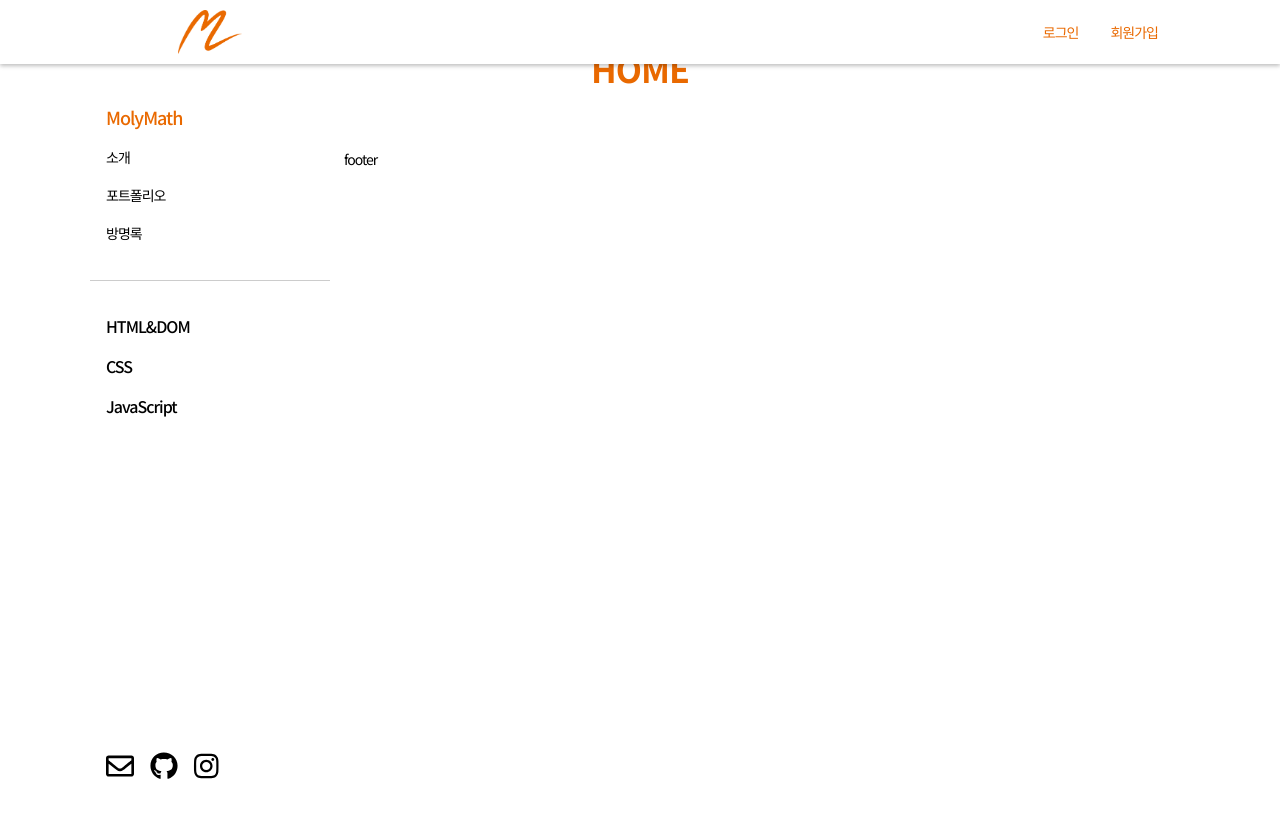
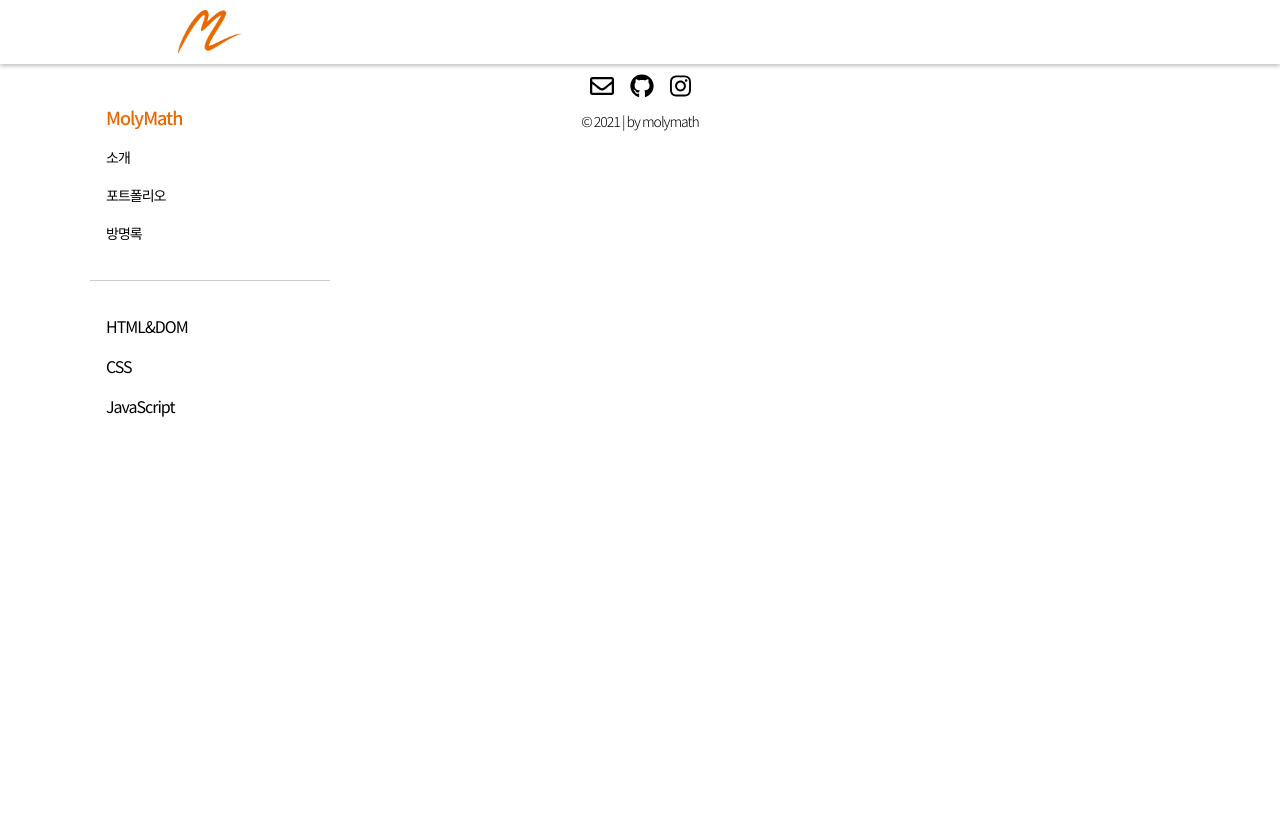
Before and after one commit to wdudtlrw78/devlog, a Next.js app in the folder prepare/front/: page / in a window 1280 px wide. Shown: the top 818 px of the page. Built offline with nearby package versions, Linux system fonts and the light colour scheme.

Commit message:
Remove: login, signup page

```diff
--- a/prepare/front/components/AppLayout/index.jsx
+++ b/prepare/front/components/AppLayout/index.jsx
@@ -9,10 +9,7 @@ import { faEnvelope } from '@fortawesome/free-regular-svg-icons';
 import {
   Section,
   HeaderLeftColumn,
-  LogInButton,
   NavContainer,
-  HeaderRightColumn,
-  SignUpButton,
   ToggleMenuButton,
   Footer,
   MainContainer,
@@ -28,6 +25,8 @@ import {
 const AppLayout = ({ children }) => {
   const [showNavMenu, setShowNavMenu] = useState(false);
   const [showBackground, setShowBackground] = useState(false);
+
+  const today = new Date();
 
   const toggleNavMenu = useCallback(() => {
     setShowNavMenu((prev) => !prev);
@@ -71,47 +70,35 @@ const AppLayout = ({ children }) => {
               <FontAwesomeIcon className="menu-button" icon={faBars} size="2x" />
             </ToggleMenuButton>
             <HeaderLeftColumn>
-              <Link href="/">
+              <Link href="/" prefetch={false}>
                 <a>
                   <Image src="/logo.png" alt="MolyMath" width={64} height={44} />
                 </a>
               </Link>
             </HeaderLeftColumn>
-            <HeaderRightColumn>
-              <LogInButton>
-                <Link href="/login">
-                  <a>로그인</a>
-                </Link>
-              </LogInButton>
-              <SignUpButton>
-                <Link href="/signup">
-                  <a>회원가입</a>
-                </Link>
-              </SignUpButton>
-            </HeaderRightColumn>
           </Container>
         </Header>
         {showNavMenu && (
           <>
             <NavContainer show={showNavMenu}>
               <TopContainer>
-                <li>
-                  <Link href="/">
+                <li header>
+                  <Link href="/" prefetch={false}>
                     <a>MolyMath</a>
                   </Link>
                 </li>
                 <li>
-                  <Link href="/profile">
+                  <Link href="/profile" prefetch={false}>
                     <a>소개</a>
                   </Link>
                 </li>
                 <li>
-                  <Link href="/portfolio">
+                  <Link href="/portfolio" prefetch={false}>
                     <a>포트폴리오</a>
                   </Link>
                 </li>
                 <li>
-                  <Link href="/guestbook">
+                  <Link href="/guestbook" prefetch={false}>
                     <a>방명록</a>
                   </Link>
                 </li>
@@ -119,39 +106,21 @@ const AppLayout = ({ children }) => {
               <CenterLine />
               <BottomContainer>
                 <li>
-                  <Link href="/category/[navMenu]" as="/category/HTML&DOM">
+                  <Link href="/category/[navMenu]" as="/category/HTML&DOM" prefetch={false}>
                     <a>HTML&DOM</a>
                   </Link>
                 </li>
                 <li>
-                  <Link href="/category/[navMenu]" as="/category/CSS">
+                  <Link href="/category/[navMenu]" as="/category/CSS" prefetch={false}>
                     <a>CSS</a>
                   </Link>
                 </li>
                 <li>
-                  <Link href="/category/[navMenu]" as="/category/JavaScript">
+                  <Link href="/category/[navMenu]" as="/category/JavaScript" prefetch={false}>
                     <a>JavaScript</a>
                   </Link>
                 </li>
               </BottomContainer>
-              <SNS>
-                <Link href="mailto:wdudtlrw78@gmail.com">
-                  <a>
-                    <FontAwesomeIcon className="instagram" icon={faEnvelope} size="2x" />
-                  </a>
-                </Link>
-                <Link href="https://github.com/wdudtlrw78">
-                  <a target="_blank" rel="noreferrer noopener">
-                    <FontAwesomeIcon className="github" icon={faGithub} size="2x" />
-                  </a>
-                </Link>
-
-                <Link href="https://www.instagram.com/mosik_2">
-                  <a target="_blank" rel="noreferrer noopener">
-                    <FontAwesomeIcon className="instagram" icon={faInstagram} size="2x" />
-                  </a>
-                </Link>
-              </SNS>
             </NavContainer>
           </>
         )}
@@ -159,7 +128,27 @@ const AppLayout = ({ children }) => {
 
         <MainContainer>{children}</MainContainer>
 
-        <Footer>footer</Footer>
+        <Footer>
+          <SNS>
+            <Link href="mailto:wdudtlrw78@gmail.com" prefetch={false}>
+              <a>
+                <FontAwesomeIcon className="instagram" icon={faEnvelope} size="lg" />
+              </a>
+            </Link>
+            <Link href="https://github.com/wdudtlrw78" prefetch={false}>
+              <a target="_blank" rel="noreferrer noopener">
+                <FontAwesomeIcon className="github" icon={faGithub} size="lg" />
+              </a>
+            </Link>
+
+            <Link href="https://www.instagram.com/mosik_2" prefetch={false}>
+              <a target="_blank" rel="noreferrer noopener">
+                <FontAwesomeIcon className="instagram" icon={faInstagram} size="lg" />
+              </a>
+            </Link>
+          </SNS>
+          © {today.getFullYear()} | by molymath
+        </Footer>
       </Section>
     </div>
   );
--- a/prepare/front/components/AppLayout/styles.jsx
+++ b/prepare/front/components/AppLayout/styles.jsx
@@ -98,35 +98,6 @@ export const HeaderLeftColumn = styled.div`
     display: none;
 `;
 
-export const HeaderRightColumn = styled.div`
-  display: flex;
-  user-select: none;
-  padding-right: 16px;
-
-  & a:hover {
-    color: #000;
-    background-color: rgba(0, 0, 0, 0.1);
-  }
-`;
-
-export const LogInButton = styled.div`
-  & a {
-    color: #e96900;
-    display: inline-block;
-    padding: 13px 16px;
-    transition: color 1s ease 0s;
-  }
-`;
-
-export const SignUpButton = styled.a`
-  & a {
-    display: inline-block;
-    color: #e96900;
-    padding: 13px 16px;
-    transition: color 1s ease 0s;
-  }
-`;
-
 export const NavContainer = styled.nav`
   user-select: none;
   position: fixed;
@@ -182,21 +153,9 @@ export const BottomContainer = styled.ul`
   padding: 0;
   margin-top: 78px;
   font-size: 16px;
-  font-weight: 500;
 
   & li {
     margin-bottom: 24px;
-  }
-`;
-
-export const SNS = styled.div`
-  display: inline-flex;
-  justify-content: space-between;
-  position: absolute;
-  bottom: 20px;
-
-  & a {
-    margin-right: 16px;
   }
 `;
 
@@ -205,10 +164,27 @@ export const MainContainer = styled.main`
 `;
 
 export const Footer = styled.footer`
-  margin-left: 240px;
-  padding: 14px 14px 21px;
+  display: flex;
+  flex-direction: column;
+  justify-content: center;
+  align-items: center;
+  font-weight: 300;
+  padding: 60px 0;
 
   @media (max-width: 820px) {
     margin: 0 auto;
   }
 `;
+
+export const SNS = styled.div`
+  margin-left: 16px;
+  margin-bottom: 16px;
+  & a {
+    margin-right: 16px;
+    font-size: 18px;
+  }
+
+  & a:hover {
+    color: #e96900;
+  }
+`;
--- a/prepare/front/pages/index.jsx
+++ b/prepare/front/pages/index.jsx
@@ -1,13 +1,8 @@
 import React from 'react';
 import AppLayout from '../components/AppLayout';
-import { Header } from './signup';
 
 const Home = () => {
-  return (
-    <AppLayout>
-      <Header>HOME</Header>
-    </AppLayout>
-  );
+  return <AppLayout>HOME</AppLayout>;
 };
 
 export default Home;
--- a/prepare/front/pages/signup.jsx
+++ /dev/null
@@ -1,217 +0,0 @@
-import React, { useCallback, useState } from 'react';
-import styled from '@emotion/styled';
-import Link from 'next/link';
-import AppLayout from '../components/AppLayout';
-import useInput from '../hooks/useInput';
-
-export const Header = styled.header`
-  width: 280px;
-  color: #e96900;
-  line-height: 1;
-  font-size: 34px;
-  font-weight: 700;
-  font-family: Noto Sans KR;
-  text-align: center;
-  margin: 52px auto;
-`;
-
-export const Form = styled.form`
-  margin: 0 auto;
-  width: 280px;
-  max-width: 280px;
-`;
-
-export const Label = styled.label`
-  & > span {
-    display: bloack;
-    text-align: left;
-    font-size: 14px;
-    cursor: pointer;
-    line-height: 2;
-  }
-`;
-
-export const Input = styled.input`
-border: 1px solid #CCCCCC;
-box-sizing: border-box
-border-radius: 4px;
-margin: 0 0 24px;
-width: 100%;
-padding: 12px;
-height: 44px;
-padding-top: 11px;
-padding-botton:13px;
-font-size: 15px;
-line-heigth: 1;
-
-&:focus {
-  border: 1px solid #000;
-}
-
-&::placeholder {
-  font-size: 12px;
-  color: #999;
-}
-`;
-
-export const Button = styled.button`
-  margin-bottom: 16px;
-  width: 100%;
-  color: #fff;
-  background-color: #e96900;
-  border: none;
-  border-radius: 4px;
-  font-size: 14px;
-  height: 44px;
-  min-width: 96px;
-  padding: 0 16px 3px;
-  user-select: none;
-  outline: none;
-  cursor: pointer;
-
-  &:hover {
-    background-color: #d15f02;
-  }
-`;
-
-export const Error = styled.div`
-  color: #e01e5a;
-  margin: 8px 0 16px;
-  font-weight: bold;
-`;
-
-export const Success = styled.div`
-  color: #2eb67d;
-  font-weight: bold;
-`;
-
-export const LinkContainer = styled.p`
-  font-size: 12px;
-  font-weight: 300;
-  color: #616061;
-  margin: 0 auto 8px;
-  width: 280px;
-  & a {
-    color: #e96900;
-    font-weight: 500;
-    &:hover {
-      text-decoration: underline;
-    }
-  }
-`;
-
-function Signup() {
-  const [email, onChangeEmail] = useInput('');
-  const [nickname, onChangeNickname] = useInput('');
-  const [password, , setPassword] = useInput('');
-  const [passwordCheck, , setPasswordCheck] = useInput('');
-  const [mismatchError, setMismatchError] = useState(false);
-  const [signupError, setSignupError] = useState('');
-  const [singUpSuccess, setSignupSuccess] = useState(false);
-
-  const onChangePassword = useCallback(
-    (e) => {
-      setPassword(e.target.value);
-      setMismatchError(e.target.value !== passwordCheck);
-    },
-    [passwordCheck],
-  );
-
-  const onChangepasswordCheck = useCallback(
-    (e) => {
-      setPasswordCheck(e.target.value);
-      setMismatchError(e.target.value !== password);
-    },
-    [password],
-  );
-
-  const onSubmit = useCallback(
-    (e) => {
-      e.preventDefault();
-      console.log(email, nickname, password, passwordCheck);
-
-      if (!mismatchError && nickname) {
-        console.log('서버로 회원가입하기');
-
-        setSignupError('');
-        setSignupSuccess(false);
-      }
-    },
-    [email, nickname, password, passwordCheck, mismatchError],
-  );
-
-  return (
-    <AppLayout>
-      <Header>MolyMath</Header>
-      <Form onSubmit={onSubmit}>
-        <Label id="email-label">
-          <span>이메일 주소</span>
-          <Input
-            type="email"
-            id="email"
-            name="email"
-            placeholder="이메일을 입력하세요."
-            value={email}
-            onChange={onChangeEmail}
-            required
-          />
-        </Label>
-        <Label id="nickname-label">
-          <span>닉네임</span>
-          <div>
-            <Input
-              type="text"
-              id="nickname"
-              name="nickname"
-              placeholder="나중에 변경할 수 있습니다."
-              value={nickname}
-              onChange={onChangeNickname}
-              required
-            />
-          </div>
-        </Label>
-        <Label id="password-label">
-          <span>비밀번호</span>
-          <div>
-            <Input
-              type="password"
-              id="password"
-              name="password"
-              placeholder="8자리 이상이어야합니다."
-              value={password}
-              onChange={onChangePassword}
-              required
-            />
-          </div>
-        </Label>
-        <Label id="password-check-label">
-          <span>비밀번호 확인</span>
-          <div>
-            <Input
-              type="password"
-              id="password-check"
-              name="password-check"
-              placeholder="비밀번호를 한번 더 입력하세요."
-              value={passwordCheck}
-              onChange={onChangepasswordCheck}
-              required
-            />
-          </div>
-        </Label>
-        {mismatchError && <Error>비밀번호가 일치하지 않습니다!</Error>}
-        {/* {!nickname && <Error>닉네임을 입력해주세요.</Error>} */}
-        {signupError && <Error>{signupError}</Error>}
-        {singUpSuccess && <Success>회원가입되었습니다! 로그인해주세요.</Success>}
-        <Button type="submit">회원가입</Button>
-      </Form>
-      <LinkContainer>
-        이미 회원이신가요?&nbsp;
-        <Link href="/login">
-          <a>로그인 하러가기</a>
-        </Link>
-      </LinkContainer>
-    </AppLayout>
-  );
-}
-
-export default Signup;
```
Also changed, not shown: prepare/front/pages/login.jsx (deleted, +0 -39 lines).
